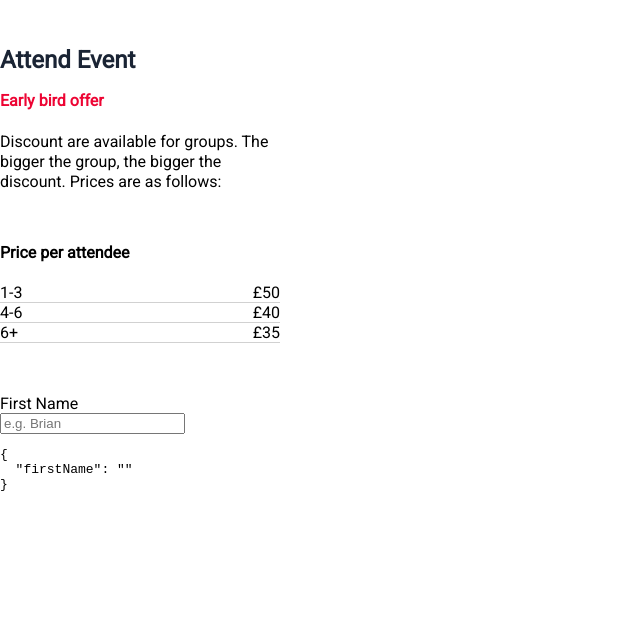
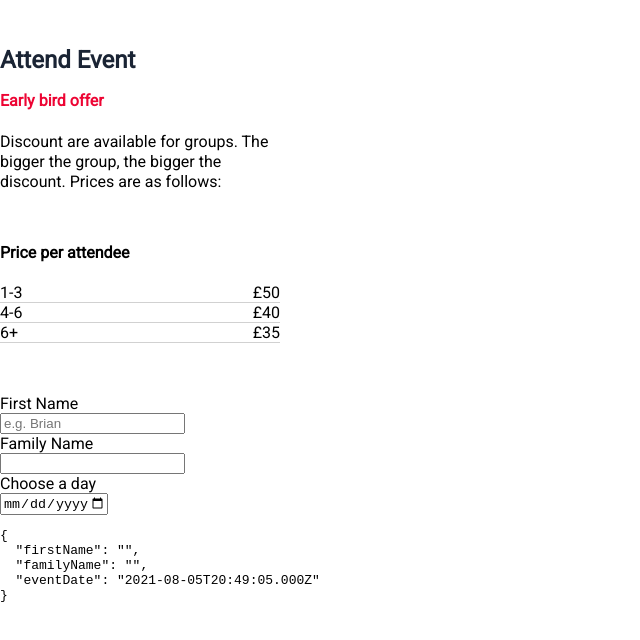
Before and after one commit to puyanwei/event-shop, a React (Create React App) app: page / in a window 1280 px wide. Shown: the top 640 px of the page, without its empty margins (0-640 px from the left). Built offline with nearby package versions, Linux system fonts and the light colour scheme.

Commit message:
Updated inputs with required, added Datepicker

```diff
--- a/src/Components/InputBox.tsx
+++ b/src/Components/DatePicker.tsx
@@ -1,32 +1,35 @@
 import { ChangeEventHandler } from "react";
 
-interface InputBoxProps {
+interface DatePickerProps {
   name: string;
   label: string;
   onChange: ChangeEventHandler<HTMLInputElement>;
-  placeholder?: string;
+  min?: string;
+  max?: string;
 }
 
-const InputBox = ({
+const DatePicker = ({
   name,
   label,
   onChange,
-  placeholder = "",
-}: InputBoxProps) => {
+  min = "",
+  max = "",
+}: DatePickerProps) => {
   return (
     <div>
       <label htmlFor={name}>{label}</label>
       <div>
         <input
-          type="text"
+          type="date"
           id={name}
           name={name}
+          min={min}
+          max={max}
           onChange={onChange}
-          placeholder={placeholder}
         />
       </div>
     </div>
   );
 };
 
-export default InputBox;
+export default DatePicker;
--- /dev/null
+++ b/src/Components/TextBox.tsx
@@ -0,0 +1,35 @@
+import { ChangeEventHandler } from "react";
+
+interface TextBoxProps {
+  name: string;
+  label: string;
+  onChange: ChangeEventHandler<HTMLInputElement>;
+  placeholder?: string;
+  optional?: boolean;
+}
+
+const TextBox = ({
+  name,
+  label,
+  onChange,
+  placeholder = "",
+  optional = false,
+}: TextBoxProps) => {
+  return (
+    <div>
+      <label htmlFor={name}>{label}</label>
+      <div>
+        <input
+          type="text"
+          id={name}
+          name={name}
+          onChange={onChange}
+          placeholder={placeholder}
+          required={!optional}
+        />
+      </div>
+    </div>
+  );
+};
+
+export default TextBox;
--- a/src/Pages/AttendEvent/AttendEventForm/AttendEventForm.tsx
+++ b/src/Pages/AttendEvent/AttendEventForm/AttendEventForm.tsx
@@ -1,13 +1,18 @@
 import { FormEvent, useState } from "react";
-import InputBox from "../../../Components/InputBox";
+import DatePicker from "../../../Components/DatePicker";
+import TextBox from "../../../Components/TextBox";
 
 interface AttendEventFormData {
   firstName: string;
+  familyName: string;
+  eventDate: Date;
 }
 
 export const AttendEventForm = () => {
   const [formValues, setFormValues] = useState<AttendEventFormData>({
     firstName: "",
+    familyName: "",
+    eventDate: new Date(),
   });
 
   const onChange = (e: FormEvent<EventTarget>) => {
@@ -17,12 +22,21 @@ export const AttendEventForm = () => {
 
   return (
     <form>
-      <InputBox
+      <TextBox
         name="firstName"
         label="First Name"
         placeholder="e.g. Brian"
         onChange={onChange}
       />
+      <TextBox name="familyName" label="Family Name" onChange={onChange} />
+      <DatePicker
+        name="eventDate"
+        label="Choose a day"
+        min="2019-08-5"
+        max="2019-09-13"
+        onChange={onChange}
+      />
+
       <pre>{JSON.stringify(formValues, null, 2)}</pre>
     </form>
   );
--- a/src/Pages/AttendEvent/AttendEventPage.tsx
+++ b/src/Pages/AttendEvent/AttendEventPage.tsx
@@ -5,7 +5,7 @@ const AttendEventPage = () => {
   return (
     <div className="stadionFET">
       <main>
-        <header className="formtitle">Attend Event</header>
+        <h1 className="formtitle">Attend Event</h1>
         <section className="discountin">
           <h4>Early bird offer</h4>
           <p>
```
